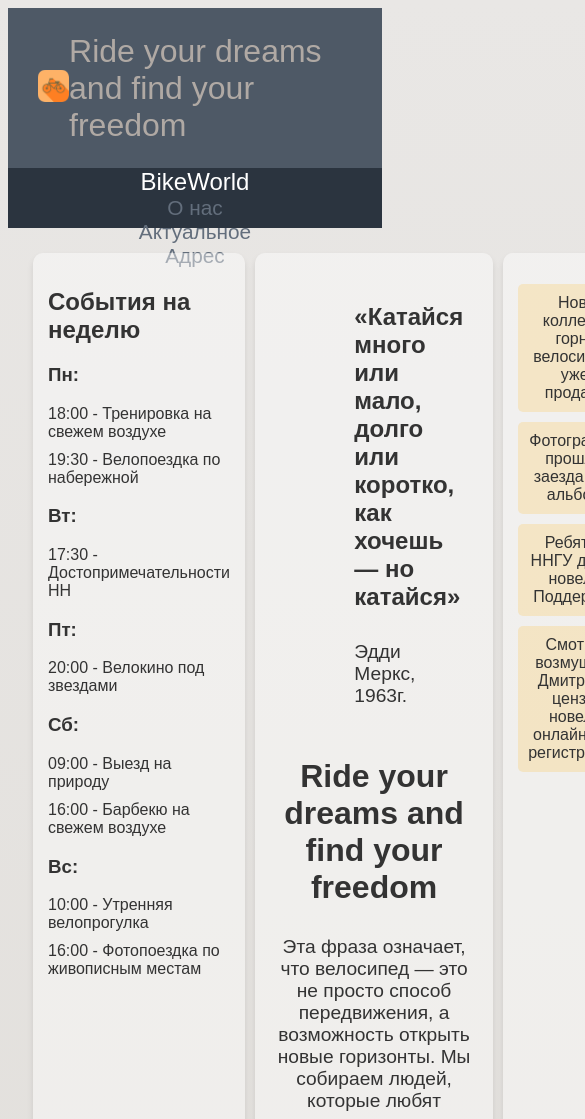
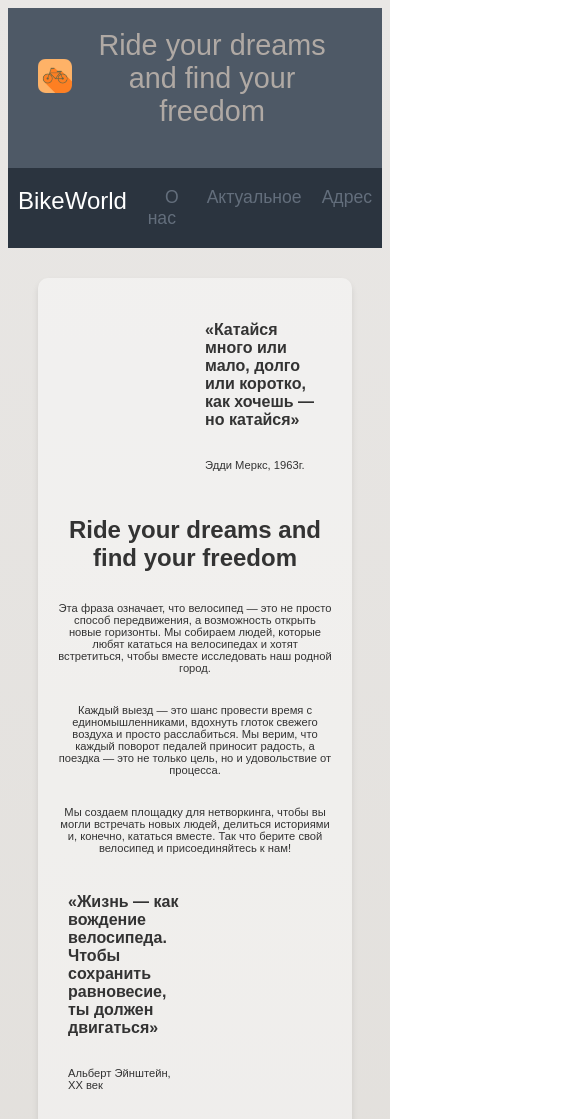
Before and after one commit to aizenxen/4, a plain HTML site: page index.html in a window 390 px wide. Shown: the top 1119 px of the page, 585 px wide, since content can reach past the window. Drawn offline with Linux system fonts and the light colour scheme.

Commit message:
редачу медиа

```diff
--- a/css/style.css
+++ b/css/style.css
@@ -190,48 +190,70 @@ footer {
     justify-content: right;
 }
 
-@media (max-width: 1200px) {
-    .welcome {
-        font-size: 3rem;
+@media (max-width: 768px) {
+    .logo {
+        display: flex;
+        justify-content: center;
+        margin-bottom: 20px;
     }
 
+    .welcome {
+        font-size: 1.8rem;
+        text-align: center;
+        margin-bottom: 20px;
+    }
     .menu {
-        padding-right: 100px;
+        display: flex;
+        justify-content: center;
+        padding: 10px 0;
+    }
+    .menu nav ul {
+        display: flex;
+        justify-content: space-around;
+        width: 100%;
+        padding: 0;
+        list-style: none;
+    }
+    .menu nav ul li a {
+        font-size: 1.1rem;
+        padding: 8px 10px;
+    }
+    .container {
+        flex-direction: column; /* Включаем вертикальное расположение */
+    }
+
+    .content {
+        order: 1; /* Контент отображается первым */
+    }
+
+    .content h1 {
+        margin-bottom: 15px;
+        font-size: 1.5rem;
+    }
+    .content h2 {
+        margin-bottom: 15px;
+        font-size: 1rem;
+    }
+    .content p {
+        margin-bottom: 15px;
+        font-size: 0.7rem;
+    }
+    .content img {
+        width: 100%;
+        height: auto;
+        margin-bottom: 15px;
+    }
+
+    .events, .news {
+        order: 2; /* События и новости идут после контента */
+        margin-top: 20px; /* Добавляем отступ между блоками */
+    }
+
+    .events {
+        max-width: 100%; /* Растягиваем блок на всю ширину */
+    }
+
+    .news {
+        max-width: 100%; /* Растягиваем блок на всю ширину */
     }
 }
-
-@media (max-width: 992px) {
-    .menu {
-        flex-direction: column;
-        padding-right: 0;
-    }
-
-    .menu nav ul {
-        flex-direction: column;
-        align-items: center;
-    }
-
-    .events, .content, .news {
-        margin: 5px;
-    }
-}
-
-@media (max-width: 768px) {
-    .welcome {
-        font-size: 2rem;
-    }
-    .events, .content, .news {
-        width: 100%;
-        max-width: none;
-    }
-    .bottom-photos {
-        flex-direction: column;
-    }
-    .bottom-photos img {
-        width: 100%;
-        margin: 5px 0;
-    }
-    footer {
-        justify-content: center;
-    }
-}
```
